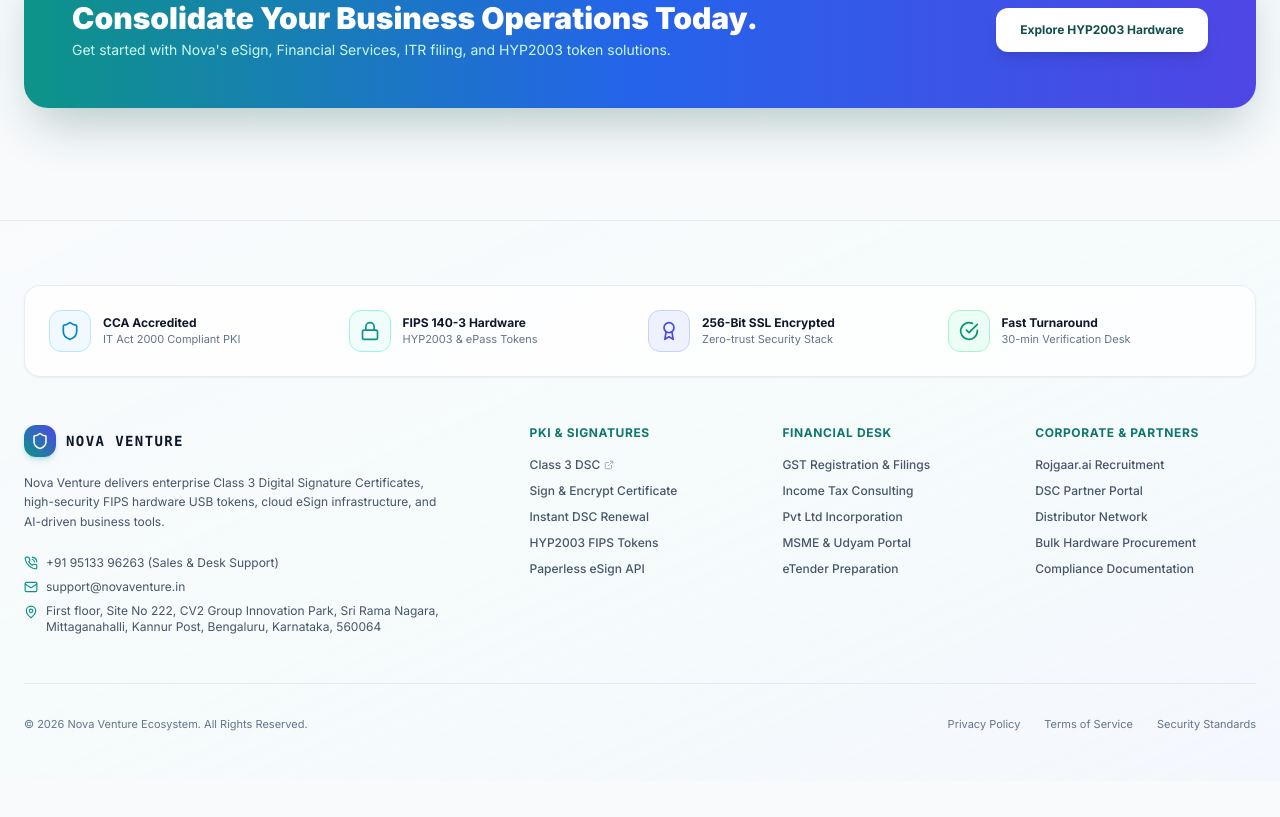
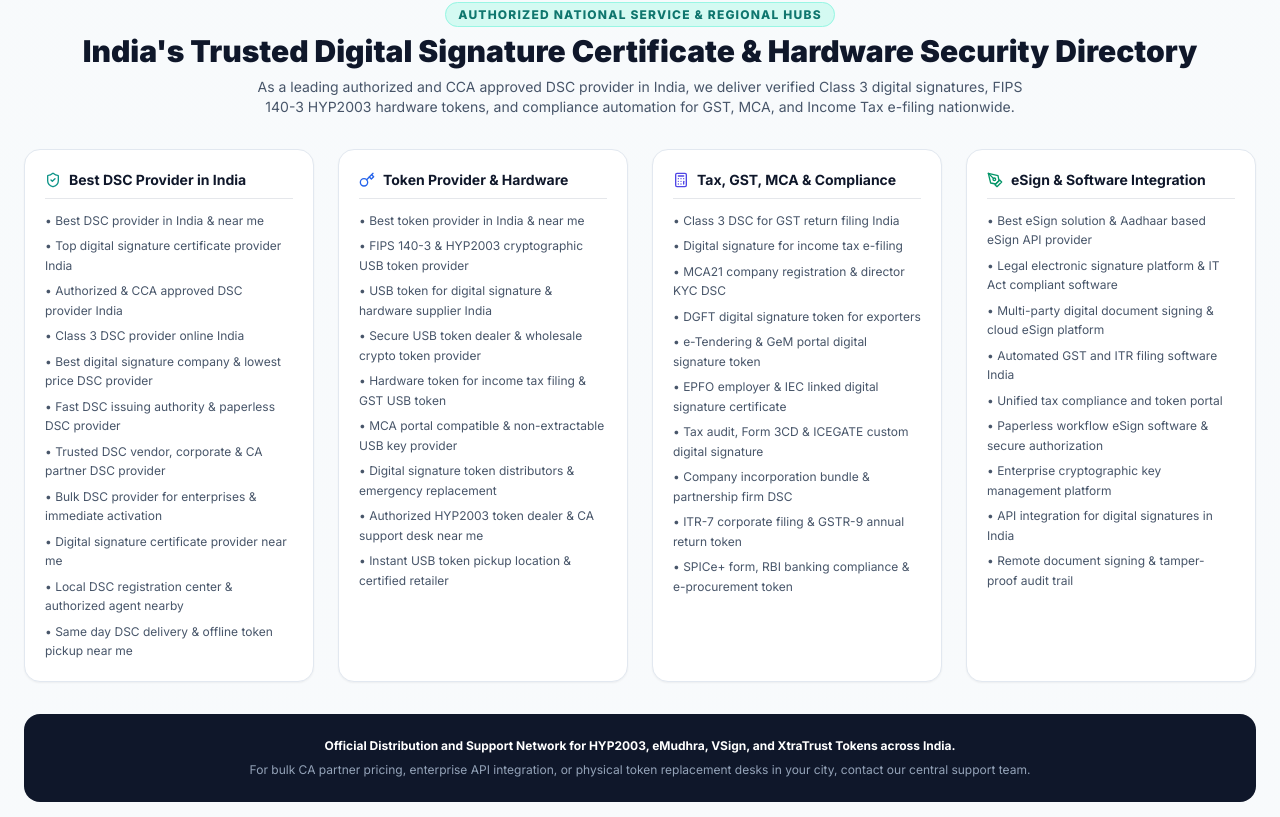
Before and after one commit to naveenramachandru/nova, a Next.js app: page / in a window 1280 px wide. Shown: the part 8503-9320 px from the top of the page. Before the commit the page ends 9284 px from the top, so only its background shows below. Built offline with nearby package versions, Linux system fonts and the light colour scheme.

Commit message:
seo added

```diff
--- a/src/app/page.tsx
+++ b/src/app/page.tsx
@@ -122,21 +122,27 @@
         />
       </div>
 
-      {/* JSON-LD Structured Data */}
+      {/* JSON-LD Structured Data with SEO Keywords */}
       <script
         type="application/ld+json"
         dangerouslySetInnerHTML={{
           __html: JSON.stringify({
             "@context": "https://schema.org",
-            "@type": "Organization",
-            "name": "Nova Venture",
+            "@type": "WebSite",
+            "name": "Nova Venture - Best DSC Provider in India",
             "url": "https://novaventure.in",
-            "logo": "https://novaventure.in/logo.png",
-            "description": "Unified digital ecosystem for HYP2003 cryptographic USB tokens, legal eSign, ITR filing, and GST compliance solutions.",
-            "address": {
-              "@type": "PostalAddress",
-              "addressCountry": "IN"
-            }
+            "description": "Authorized CCA approved Class 3 DSC provider online in India. Buy FIPS certified HYP2003 cryptographic USB tokens, GST & ITR filing digital signatures, and legal eSign solutions.",
+            "potentialAction": {
+              "@type": "SearchAction",
+              "target": "https://novaventure.in/search?q={search_term_string}",
+              "query-input": "required name=search_term_string"
+            },
+            "about": [
+              "Best DSC provider in India",
+              "FIPS 140-3 token provider India",
+              "Class 3 DSC for GST return filing India",
+              "Aadhaar based eSign API provider India"
+            ]
           })
         }}
       />
@@ -1335,6 +1341,117 @@
         </div>
       </section>
 
+      {/* NEW: SEO KEYWORD CLUSTER & REGIONAL SEARCH DIRECTORY SECTION */}
+      <section className="max-w-7xl mx-auto px-4 sm:px-6 pt-12 border-t border-slate-200/80">
+        <div className="space-y-8 text-slate-700">
+
+          <div className="text-center space-y-2">
+            <span className="text-xs font-extrabold uppercase tracking-widest text-teal-700 bg-teal-100/80 px-3 py-1 rounded-full border border-teal-200">
+              Authorized National Service & Regional Hubs
+            </span>
+            <h2 className="text-2xl sm:text-3xl font-black text-slate-900">
+              India&apos;s Trusted Digital Signature Certificate & Hardware Security Directory
+            </h2>
+            <p className="text-xs sm:text-sm text-slate-600 max-w-3xl mx-auto">
+              As a leading authorized and CCA approved DSC provider in India, we deliver verified Class 3 digital signatures, FIPS 140-3 HYP2003 hardware tokens, and compliance automation for GST, MCA, and Income Tax e-filing nationwide.
+            </p>
+          </div>
+
+          <div className="grid grid-cols-1 md:grid-cols-2 lg:grid-cols-4 gap-6 text-xs">
+
+            {/* Column 1: Best DSC Provider in India & Regional Search */}
+            <div className="bg-white p-5 rounded-2xl border border-slate-200 shadow-sm space-y-3">
+              <h3 className="font-bold text-slate-900 text-sm border-b pb-2 flex items-center gap-2">
+                <ShieldCheck size={16} className="text-teal-600" />
+                <span>Best DSC Provider in India</span>
+              </h3>
+              <ul className="space-y-1.5 text-slate-600 leading-relaxed">
+                <li>• Best DSC provider in India & near me</li>
+                <li>• Top digital signature certificate provider India</li>
+                <li>• Authorized & CCA approved DSC provider India</li>
+                <li>• Class 3 DSC provider online India</li>
+                <li>• Best digital signature company & lowest price DSC provider</li>
+                <li>• Fast DSC issuing authority & paperless DSC provider</li>
+                <li>• Trusted DSC vendor, corporate & CA partner DSC provider</li>
+                <li>• Bulk DSC provider for enterprises & immediate activation</li>
+                <li>• Digital signature certificate provider near me</li>
+                <li>• Local DSC registration center & authorized agent nearby</li>
+                <li>• Same day DSC delivery & offline token pickup near me</li>
+              </ul>
+            </div>
+
+            {/* Column 2: Best Token Provider in India & Hardware Security */}
+            <div className="bg-white p-5 rounded-2xl border border-slate-200 shadow-sm space-y-3">
+              <h3 className="font-bold text-slate-900 text-sm border-b pb-2 flex items-center gap-2">
+                <Key size={16} className="text-blue-600" />
+                <span>Token Provider & Hardware</span>
+              </h3>
+              <ul className="space-y-1.5 text-slate-600 leading-relaxed">
+                <li>• Best token provider in India & near me</li>
+                <li>• FIPS 140-3 & HYP2003 cryptographic USB token provider</li>
+                <li>• USB token for digital signature & hardware supplier India</li>
+                <li>• Secure USB token dealer & wholesale crypto token provider</li>
+                <li>• Hardware token for income tax filing & GST USB token</li>
+                <li>• MCA portal compatible & non-extractable USB key provider</li>
+                <li>• Digital signature token distributors & emergency replacement</li>
+                <li>• Authorized HYP2003 token dealer & CA support desk near me</li>
+                <li>• Instant USB token pickup location & certified retailer</li>
+              </ul>
+            </div>
+
+            {/* Column 3: DSC for Tax, GST, MCA & Compliance */}
+            <div className="bg-white p-5 rounded-2xl border border-slate-200 shadow-sm space-y-3">
+              <h3 className="font-bold text-slate-900 text-sm border-b pb-2 flex items-center gap-2">
+                <Calculator size={16} className="text-indigo-600" />
+                <span>Tax, GST, MCA & Compliance</span>
+              </h3>
+              <ul className="space-y-1.5 text-slate-600 leading-relaxed">
+                <li>• Class 3 DSC for GST return filing India</li>
+                <li>• Digital signature for income tax e-filing</li>
+                <li>• MCA21 company registration & director KYC DSC</li>
+                <li>• DGFT digital signature token for exporters</li>
+                <li>• e-Tendering & GeM portal digital signature token</li>
+                <li>• EPFO employer & IEC linked digital signature certificate</li>
+                <li>• Tax audit, Form 3CD & ICEGATE custom digital signature</li>
+                <li>• Company incorporation bundle & partnership firm DSC</li>
+                <li>• ITR-7 corporate filing & GSTR-9 annual return token</li>
+                <li>• SPICe+ form, RBI banking compliance & e-procurement token</li>
+              </ul>
+            </div>
+
+            {/* Column 4: eSign, Software & Multi-Product Integration */}
+            <div className="bg-white p-5 rounded-2xl border border-slate-200 shadow-sm space-y-3">
+              <h3 className="font-bold text-slate-900 text-sm border-b pb-2 flex items-center gap-2">
+                <PenTool size={16} className="text-emerald-600" />
+                <span>eSign & Software Integration</span>
+              </h3>
+              <ul className="space-y-1.5 text-slate-600 leading-relaxed">
+                <li>• Best eSign solution & Aadhaar based eSign API provider</li>
+                <li>• Legal electronic signature platform & IT Act compliant software</li>
+                <li>• Multi-party digital document signing & cloud eSign platform</li>
+                <li>• Automated GST and ITR filing software India</li>
+                <li>• Unified tax compliance and token portal</li>
+                <li>• Paperless workflow eSign software & secure authorization</li>
+                <li>• Enterprise cryptographic key management platform</li>
+                <li>• API integration for digital signatures in India</li>
+                <li>• Remote document signing & tamper-proof audit trail</li>
+              </ul>
+            </div>
+
+          </div>
+
+          <div className="bg-slate-900 text-slate-300 p-6 rounded-2xl text-center text-xs space-y-2">
+            <p className="font-bold text-white">
+              Official Distribution and Support Network for HYP2003, eMudhra, VSign, and XtraTrust Tokens across India.
+            </p>
+            <p className="text-slate-400">
+              For bulk CA partner pricing, enterprise API integration, or physical token replacement desks in your city, contact our central support team.
+            </p>
+          </div>
+
+        </div>
+      </section>
+
       {/* 8. CTA */}
       <section className="max-w-7xl mx-auto px-4 sm:px-6">
         <motion.div
```
